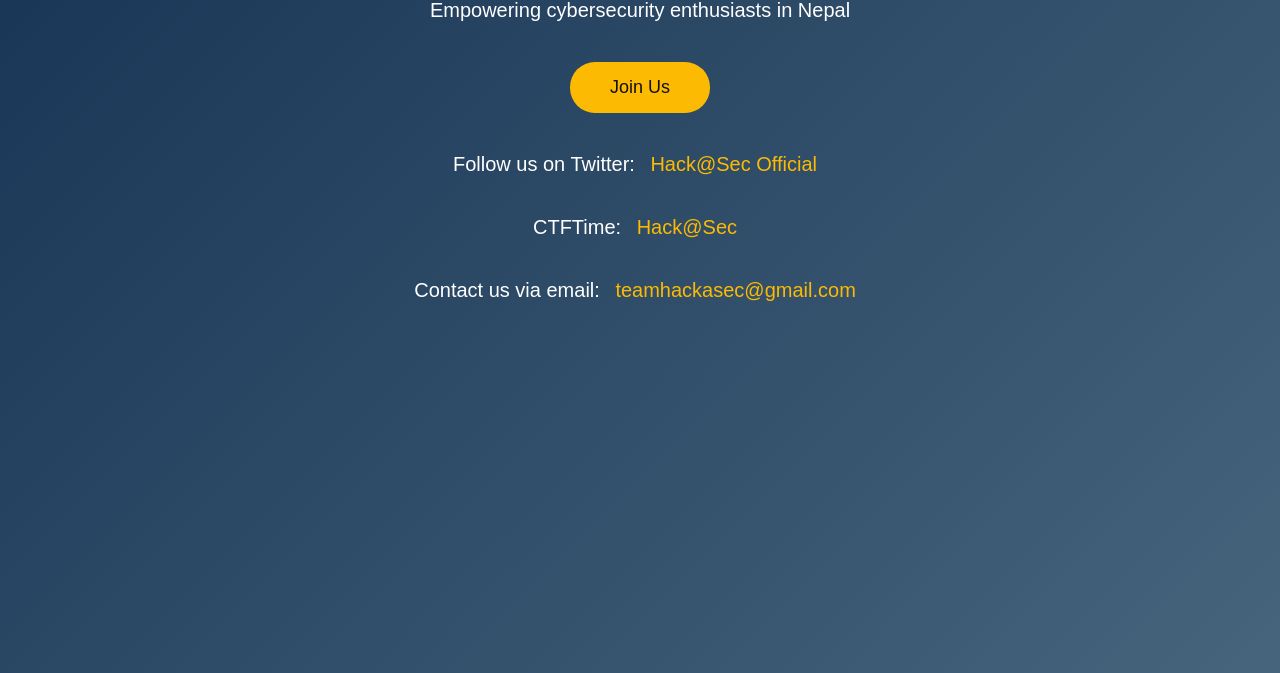
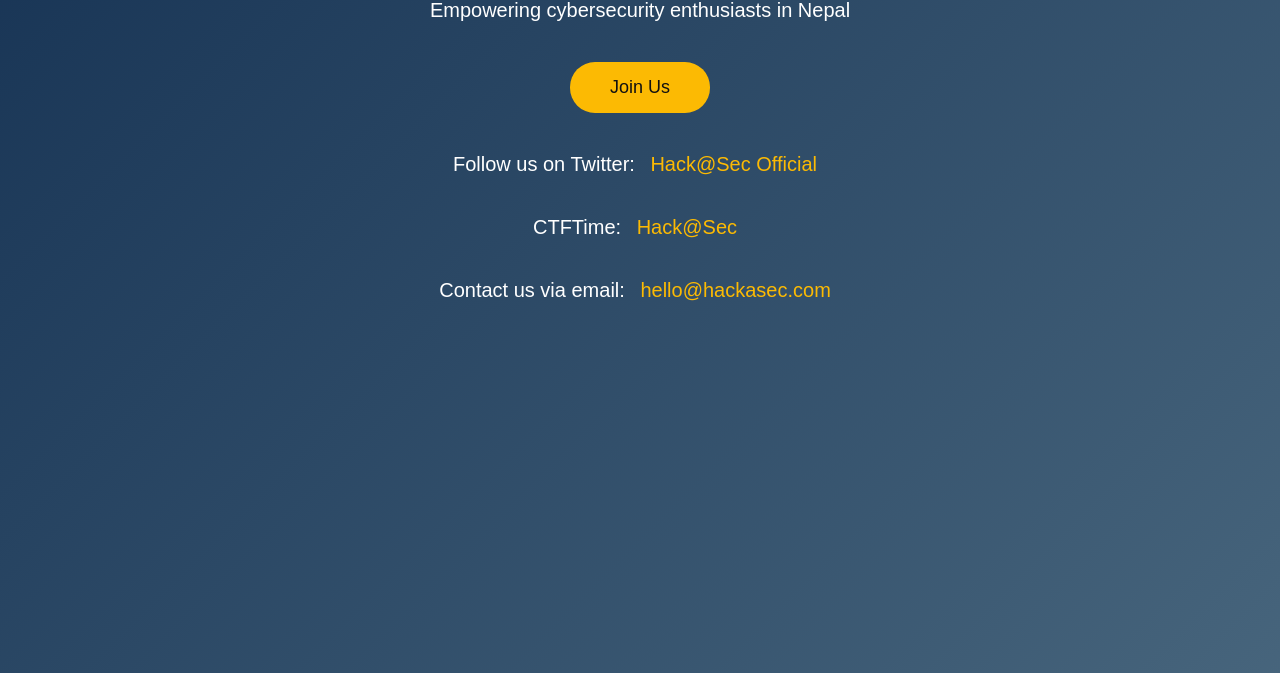
Before and after one commit to HackaSec/hackasec.github.io, a plain HTML site: page index.html in a window 1280 px wide. Shown: the part 127-800 px from the top of the page. Drawn offline with Linux system fonts and the light colour scheme.

Commit message:
Update index.html

```diff
--- a/index.html
+++ b/index.html
@@ -77,7 +77,7 @@
   <div class="contact-info">
     <p>Follow us on Twitter: <a href="https://twitter.com/hackasec" target="_blank">Hack@Sec Official</a></p>
     <p>CTFTime: <a href="https://ctftime.org/team/135426" target="_blank">Hack@Sec</a></p>
-    <p>Contact us via email: <a href="mailto:teamhackasec@gmail.com">teamhackasec@gmail.com</a></p>
+    <p>Contact us via email: <a href="mailto:hello@hackasec.com">hello@hackasec.com</a></p>
   </div>
 </div>
 
```
